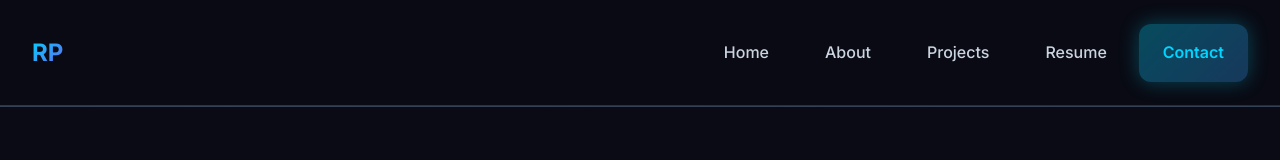
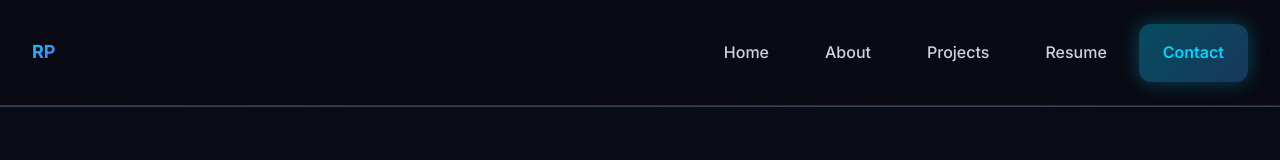
Before and after one commit to rafaelperales05/Portfolio, a React (Create React App) app: page /contact in a window 1280 px wide. Shown: the top 160 px of the page. Built offline with nearby package versions, Linux system fonts and the light colour scheme.

Commit message:
Redeuced font size.

```diff
--- a/src/components/Contact.tsx
+++ b/src/components/Contact.tsx
@@ -30,7 +30,7 @@ const Contact: React.FC = () => {
         display: 'flex',
         alignItems: 'center',
         justifyContent: 'center'
-      }}
+      } as any}
       initial={{ opacity: 0 }}
       whileInView={{ opacity: 1 }}
       transition={{ duration: 0.6 }}
@@ -51,7 +51,7 @@ const Contact: React.FC = () => {
             WebkitTextFillColor: 'transparent',
             backgroundClip: 'text',
             textAlign: 'center'
-          }}
+          } as any}
         >
           📬 Get In Touch
         </motion.h2>
@@ -61,7 +61,7 @@ const Contact: React.FC = () => {
           whileInView={{ opacity: 1, y: 0 }}
           transition={{ duration: 0.6, delay: 0.2 }}
           viewport={{ once: true }}
-          style={{ textAlign: 'center', marginBottom: '3rem' }}
+          style={{ textAlign: 'center', marginBottom: '3rem' } as any}
         >
           <p style={{
             fontSize: '1.2rem',
@@ -85,7 +85,7 @@ const Contact: React.FC = () => {
             justifyContent: 'center',
             gap: '2rem',
             flexWrap: 'wrap'
-          }}
+          } as any}
         >
           <motion.a
             href="https://www.linkedin.com/in/rafaelperales2027"
@@ -100,7 +100,7 @@ const Contact: React.FC = () => {
               padding: '1rem 2rem',
               fontSize: '1.1rem',
               fontWeight: '600'
-            }}
+            } as any}
           >
             🔗 LinkedIn
           </motion.a>
@@ -117,7 +117,7 @@ const Contact: React.FC = () => {
               padding: '1rem 2rem',
               fontSize: '1.1rem',
               fontWeight: '600'
-            }}
+            } as any}
           >
             🐙 GitHub
           </motion.a>
--- a/src/theme.css
+++ b/src/theme.css
@@ -74,17 +74,17 @@
   --font-weight-bold: 700;
   --font-weight-black: 900;
 
-  /* Font Sizes */
-  --font-size-xs: 0.75rem;
-  --font-size-sm: 0.875rem;
-  --font-size-base: 1rem;
-  --font-size-lg: 1.125rem;
-  --font-size-xl: 1.25rem;
-  --font-size-2xl: 1.5rem;
-  --font-size-3xl: 1.875rem;
-  --font-size-4xl: 2.25rem;
-  --font-size-5xl: 3rem;
-  --font-size-6xl: 3.75rem;
+  /* Font Sizes - Reduced by 25% */
+  --font-size-xs: 0.5625rem;
+  --font-size-sm: 0.65625rem;
+  --font-size-base: 0.75rem;
+  --font-size-lg: 0.84375rem;
+  --font-size-xl: 0.9375rem;
+  --font-size-2xl: 1.125rem;
+  --font-size-3xl: 1.40625rem;
+  --font-size-4xl: 1.6875rem;
+  --font-size-5xl: 2.25rem;
+  --font-size-6xl: 2.8125rem;
 
   /* Spacing Scale */
   --space-xs: 0.25rem;
```
